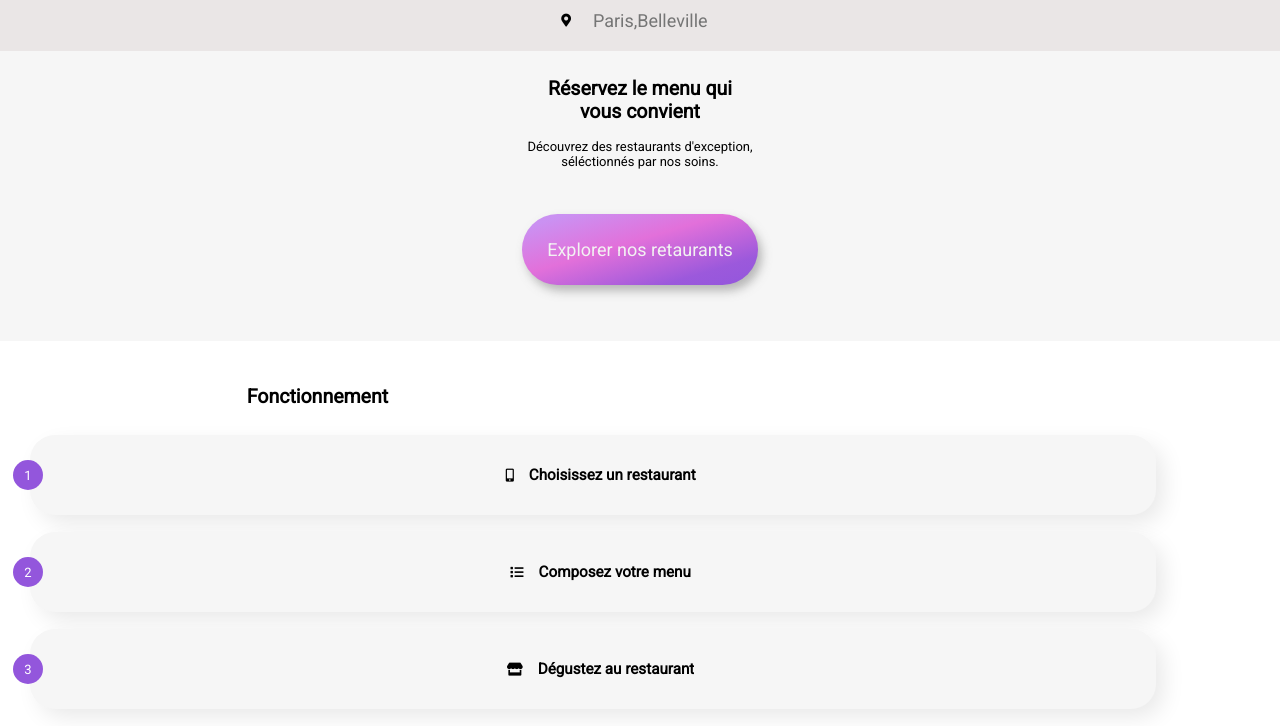
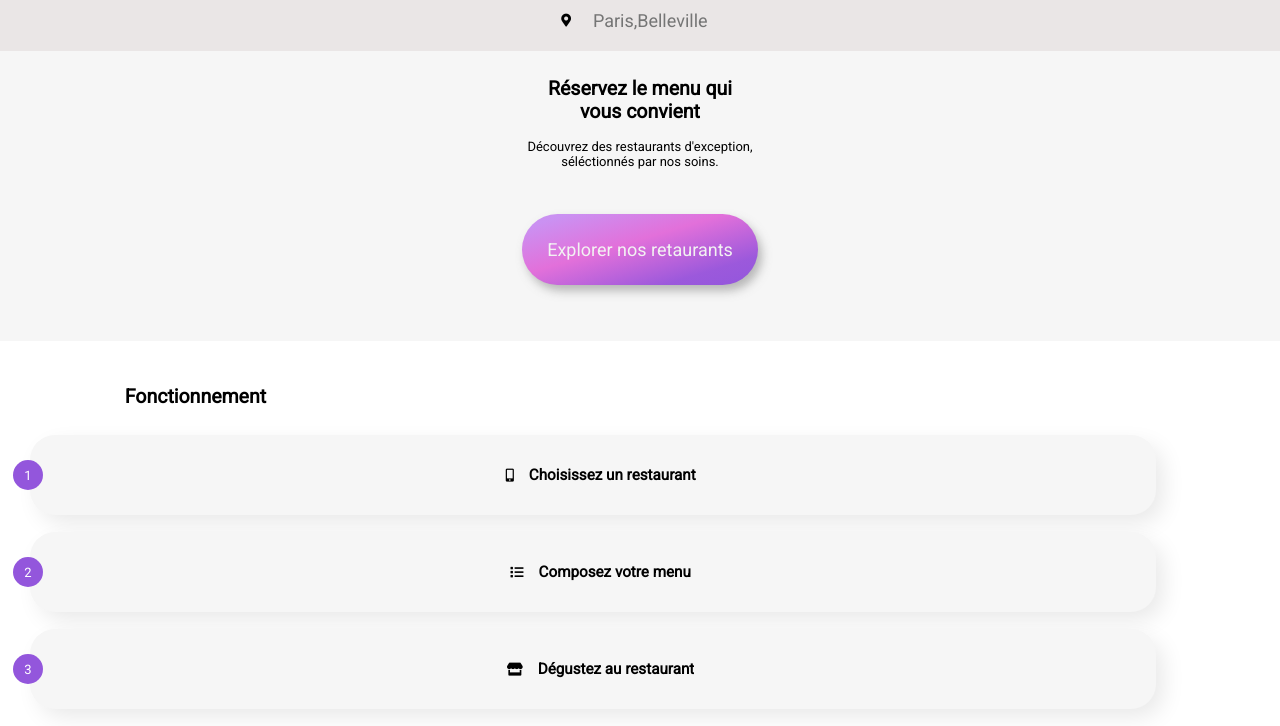
Before and after one commit to Jeganier/Projet3, a website: page index.html in a window 1280 px wide. Shown: the part 74-800 px from the top of the page. Drawn offline with Linux system fonts and the light colour scheme; a web font is replaced by a local one.

Commit message:
changement operation h2

```diff
--- a/style.scss
+++ b/style.scss
@@ -619,7 +619,6 @@ transition-timing-function: ease;
 }
 
 .operation h2 {
-  margin-left:  46px;
   margin-top: 44px;
   margin-bottom:  40px;
 
```
Also changed, not shown: style.css, 1 other file.
